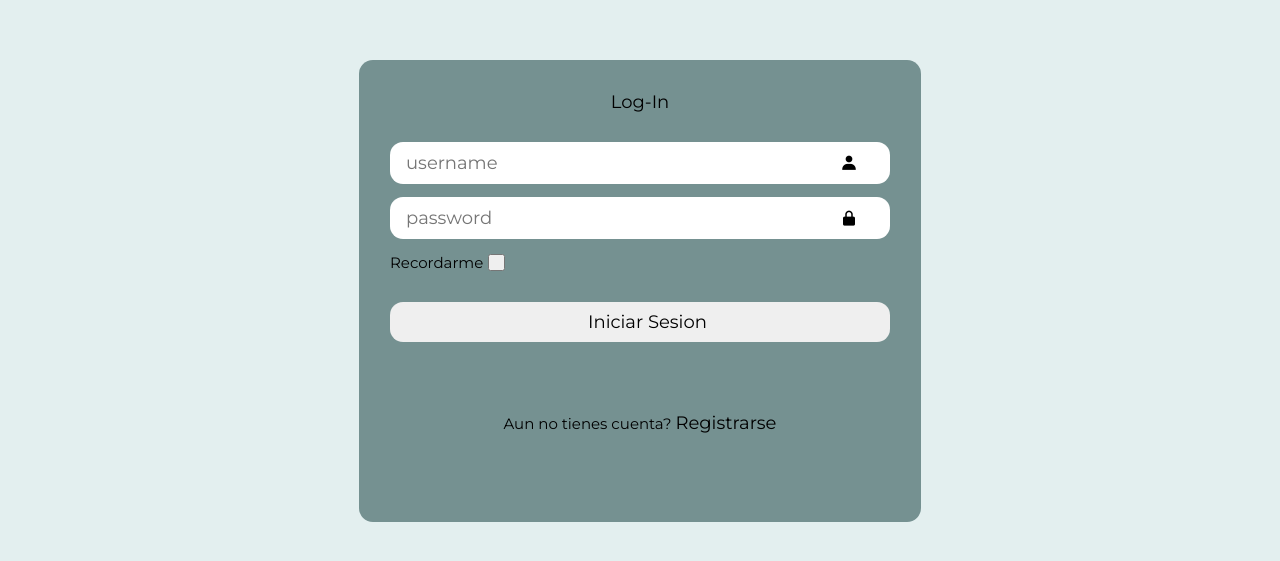
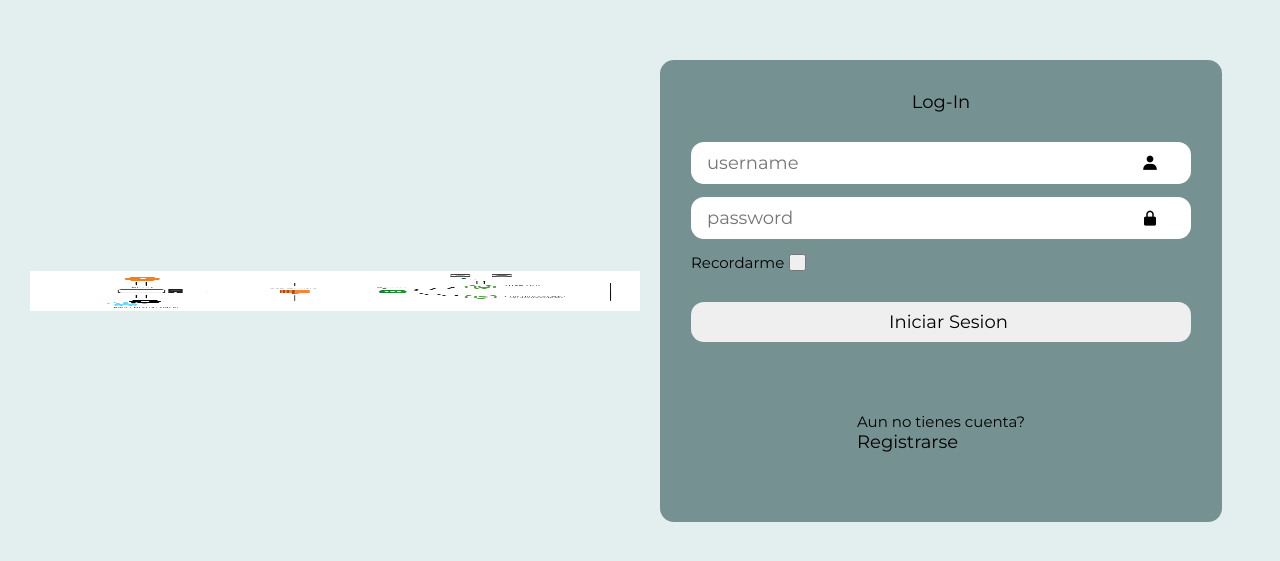
Before and after one commit to mattleandri/frontDietAssist, a React (Vite) app: page /#/auth in a window 1280 px wide. Shown: the part 109-670 px from the top of the page. Built offline with nearby package versions, Linux system fonts and the light colour scheme.

Commit message:
new compoenents SingIn and SignUp

```diff
--- a/src/routes/auth/Auth.jsx
+++ b/src/routes/auth/Auth.jsx
@@ -1,49 +1,22 @@
+import PORTFOLIO from '../../images/PORTFOLIO.png'
 import React, { useEffect, useState } from 'react';
-import { useNavigate } from 'react-router-dom';
+import { Link, useNavigate } from 'react-router-dom';
 //import '../../styles/auth.css';
-import { useContext } from 'react';
-import { AuthContext } from './context/AuthContext';
-
-
-
+import SignIn from './SignIn';
+import SignUp from './SignUp';
 
 
 export function Auth() {
 
-    const [username,setUsername] = useState('')
-    const [password,setPassword] = useState('')
-
-    const navigate = useNavigate()
-    const {login} = useContext(AuthContext)
-
-    const authContext= useContext(AuthContext)
+    const [hasAccount,setHasAccount] = useState(true)
 
   return (
     <div className='fullPage'>
-      <div className="sigInContainer">
-        <div className="tittle container ">
-            <p>Log-In</p>
-        </div>
-        <div className="userDiv container ">
-            <input onChange={e => setUsername(e.target.value)} className='userInput' placeholder='username'></input>
-            <i className='bx bxs-user' ></i>
-        </div>
-        <div className="passDiv container ">
-            <input onChange={e => setPassword(e.target.value)} className='passInput' type='password' placeholder='password'></input>
-            <i className='bx bxs-lock-alt' ></i>
-        </div>
-        <div className="optionsDiv container">
-            <p className='optionRecordar' >Recordarme</p>
-            <button type='checkbox' className='check'></button>
-        </div>
-        <div className="loginDiv container ">
-            <button onClick={()=>{login(username,password,navigate)}} className='loginBtn' >Iniciar Sesion</button>
-        </div>
-        <div className="footer container">
-            <span >
-                <p className='optionRegistro'>Aun no tienes cuenta?  <a href='/'> Registrarse</a> </p>
-            </span>
-        </div>
+      <div className="flexV wBG portfolioImgPos">
+      <img src={PORTFOLIO} size alt="..." className='img' />
+      </div>
+      <div className="flexV">
+        {hasAccount? <SignIn setHasAccount={setHasAccount}/> : <SignUp setHasAccount={setHasAccount}/>}
       </div>
     </div>
   )
--- /dev/null
+++ b/src/routes/auth/SignIn.jsx
@@ -0,0 +1,43 @@
+import { AuthContext } from "./context/AuthContext"
+import { useContext,useState } from "react"
+import { Link, useNavigate } from 'react-router-dom';
+
+
+
+export default function SignIn({setHasAccount}) {
+
+    const navigate = useNavigate()
+    const {login} = useContext(AuthContext)
+    const authContext= useContext(AuthContext)
+
+    const [username,setUsername] = useState('')
+    const [password,setPassword] = useState('')
+
+  return (
+        <div className="sigInContainer">
+          <div className="tittle container ">
+              <p>Log-In</p>
+          </div>
+          <div className="userDiv container ">
+              <input onChange={e => setUsername(e.target.value)} className='userInput' placeholder='username'></input>
+              <i className='bx bxs-user' ></i>
+          </div>
+          <div className="passDiv container ">
+              <input onChange={e => setPassword(e.target.value)} className='passInput' type='password' placeholder='password'></input>
+              <i className='bx bxs-lock-alt' ></i>
+          </div>
+          <div className="optionsDiv container">
+              <p className='optionRecordar' >Recordarme</p>
+              <button type='checkbox' className='check'></button>
+          </div>
+          <div className="loginDiv container ">
+              <button onClick={()=>{login(username,password,navigate)}} className='loginBtn' >Iniciar Sesion</button>
+          </div>
+          <div className="footer container">
+              <span >
+                  <p className='optionRegistro'>Aun no tienes cuenta?  <p className="clickeable subrayado" onClick={()=>setHasAccount(false)}>Registrarse</p> </p>
+              </span>
+          </div>
+        </div>
+  )
+}
--- /dev/null
+++ b/src/routes/auth/SignUp.jsx
@@ -0,0 +1,51 @@
+import { AuthContext } from "./context/AuthContext";
+import { useContext } from "react"
+import { Link, useNavigate } from 'react-router-dom';
+import { useForm } from "../../hooks";
+
+export default function SignUp({setHasAccount}) {
+
+    const navigate = useNavigate()
+    const {signup} = useContext(AuthContext)
+    const authContext= useContext(AuthContext)
+
+    const {username,password,password2,surname,name,onInputChange} = useForm({})
+
+    console.log(username,password,password2,surname,name)
+
+  return (
+   <div className="sigInContainer">
+    <div className="tittle container ">
+              <p>Sign Up</p>
+          </div>
+          <div className="userDiv container ">
+              <input onChange={onInputChange} className='userInput' placeholder='username' name="username"></input>
+              <i className='bx bxs-user' ></i>
+          </div>
+          <div className="passDiv container ">
+              <input onChange={onInputChange} className='passInput' type='password' placeholder='password' name="password"></input>
+              <i className='bx bxs-lock-alt' ></i>
+          </div>
+          <div className="passDiv container ">
+              <input onChange={onInputChange}  className='passInput' type='password' placeholder='repeat password' name="password2"></input>
+              <i className='bx bxs-lock-alt' ></i>
+          </div>
+          <div className="userDiv container ">
+              <input onChange={onInputChange}  className='userInput' placeholder='surname' name="surname"></input>
+
+          </div>
+          <div className="passDiv container ">
+              <input onChange={onInputChange}  className='passInput' placeholder='name' name="name"></input>
+
+          </div>
+          <div className="loginDiv container ">
+              <button onClick={()=>{signup({username,password,password2,surname,name})}} className='loginBtn' >Registrarse</button>
+          </div>
+          <div className="footer container">
+            <span >
+                <p className='optionRegistro'>Ya tienes cuenta? <p className="clickeable subrayado" onClick={()=>setHasAccount(true)}>Iniciar Sesion</p> </p>
+            </span>
+        </div>
+    </div>
+  )
+}
```
